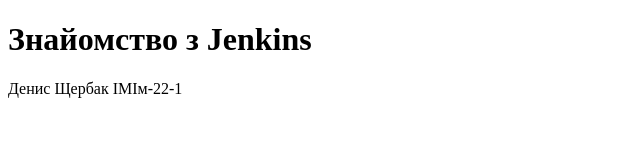
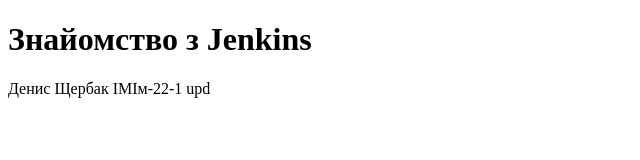
Before and after one commit to denyshcherbak/lab1, a plain HTML site: page index.html in a window 1280 px wide. Shown: the full height of the page, 0-640 px from the left. Drawn offline with Linux system fonts and the light colour scheme.

Commit message:
Update index.html

```diff
--- a/index.html
+++ b/index.html
@@ -6,6 +6,6 @@
   </head>
   <body>
     <H1>Знайомство з Jenkins</H1>
-    <p> Денис Щербак ІМІм-22-1 </p>
+    <p> Денис Щербак ІМІм-22-1 upd</p>
   </body>
 </html>
```
